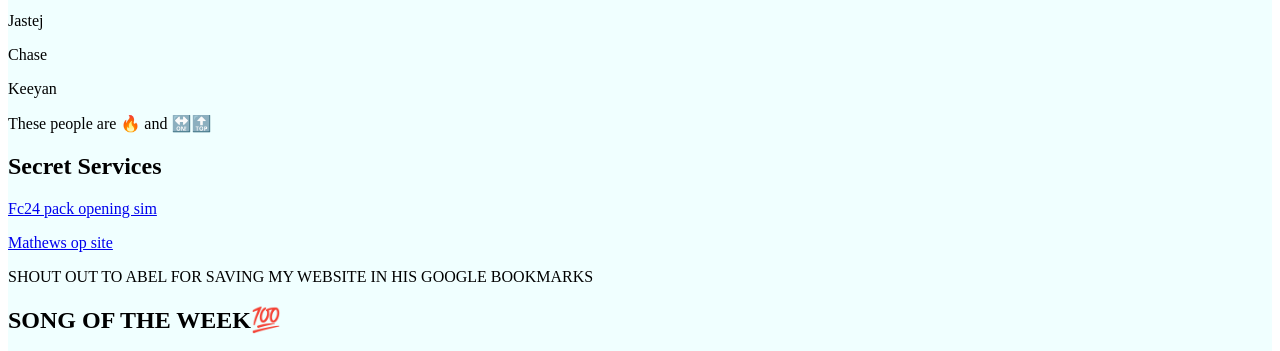
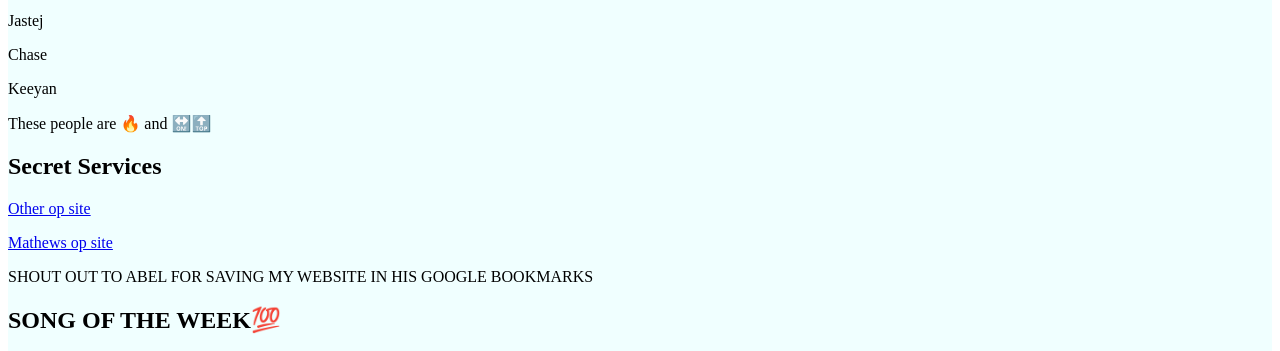
Before and after one commit to Wookachakaman/wookachakaempire, a Python web app: template templates/website.html in a window 1280 px wide. Shown: the part 623-974 px from the top of the page. Run offline with Jinja, Linux system fonts and the light colour scheme; the template is opened without the code that fills it, so the values that code supplies are empty.

Commit message:
Update website.html

```diff
--- a/templates/website.html
+++ b/templates/website.html
@@ -36,7 +36,7 @@
 <p>These people are &#128293; and &#128283;&#128285;
 <section>
     <h1>Secret Services</h1>
- <p> <a href="https://ball-bang.github.io/">Fc24 pack opening sim</a></p>
+ <p> <a href="https://ball-bang.github.io/">Other op site</a></p>
   <p> <a href="https://sites.google.com/view/unblockedgamesclassroom24k/home">Mathews op site</a></p>
 <p>SHOUT OUT TO ABEL FOR SAVING MY WEBSITE IN HIS GOOGLE BOOKMARKS</p>
 
```
